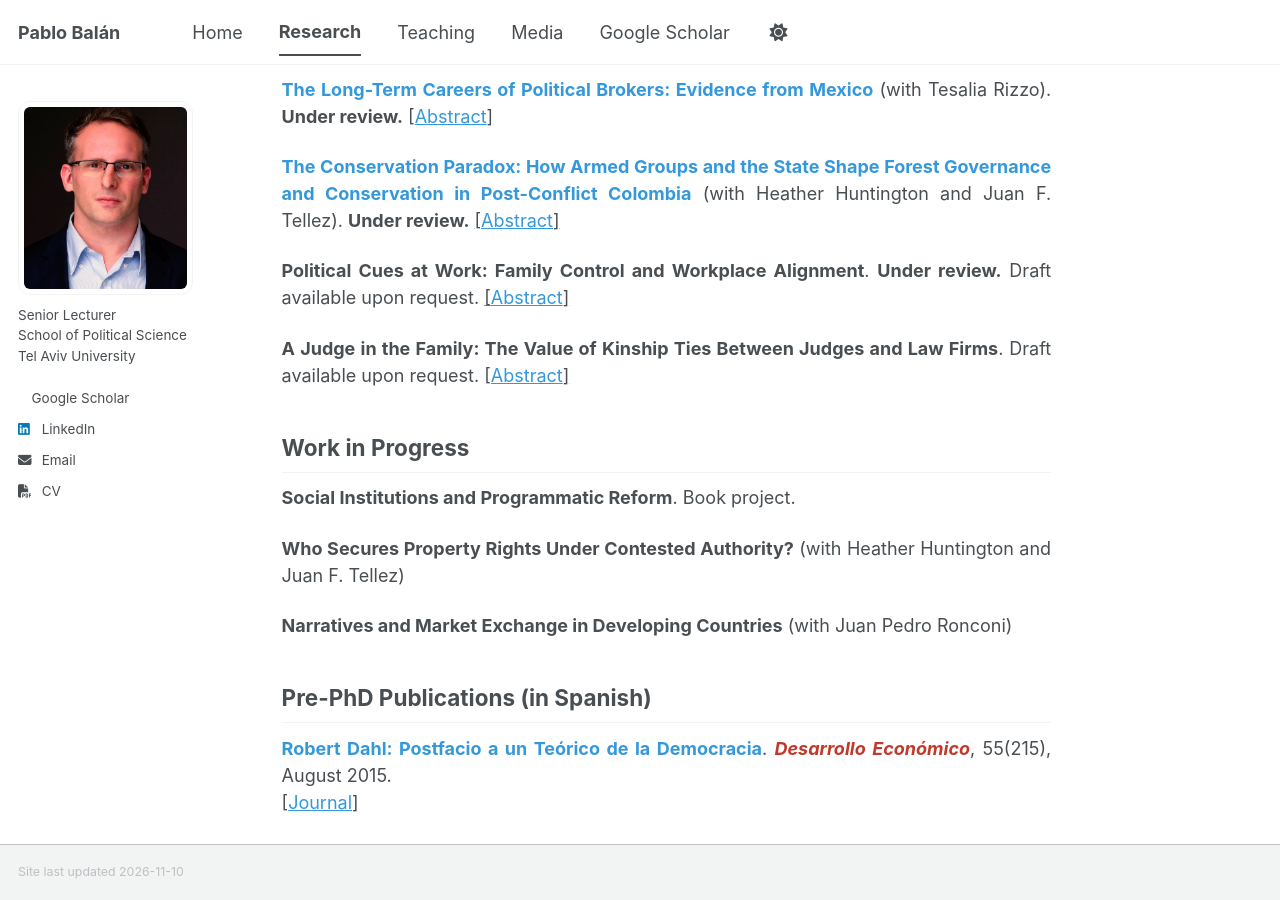
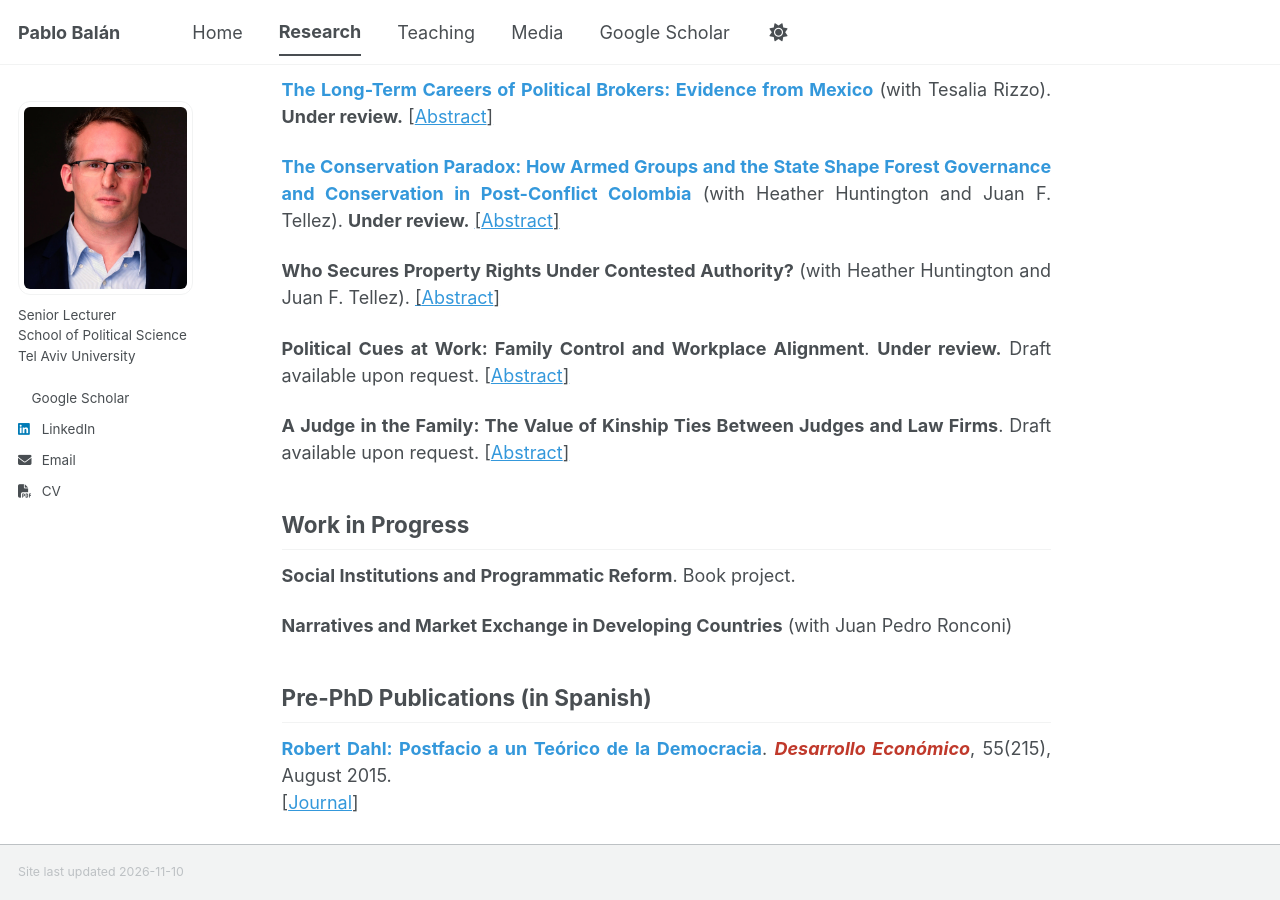
Before and after one commit to pablobalan/pablobalan.github.io, a Jekyll site: the page built from _pages/research.md, in a window 1280 px wide and 900 px high, scrolled down 1386 px. Built offline with Jekyll 4.4.1, drawn with Linux system fonts in a browser that asks for light colours; a style sheet for code colours, icons or effects is not loaded; part of the change alters nothing that is shown.

Commit message:
Move Who Secures Property Rights to Working Papers, add abstract
Co-Authored-By: Claude Opus 5 <noreply@anthropic.com>
Claude-Session: https://claude.ai/code/session_01PGUuBhgz2x74MPakQ7gizF

```diff
--- a/_pages/research.md
+++ b/_pages/research.md
@@ -46,6 +46,9 @@ Media coverage: \[[VoxDev](https://voxdev.org/topic/public-economics/can-low-cap
 **[The Conservation Paradox: How Armed Groups and the State Shape Forest Governance and Conservation in Post-Conflict Colombia](/files/conservation-paradox-wp.pdf)** (with Heather Huntington and Juan F. Tellez). **Under review.** <a class="abstract-toggle">Abstract</a><span class="abstract-text">Nearly half of rebel groups worldwide engage in some form of environmental governance. Drawing on an original household survey, satellite measures of forest loss, and qualitative interviews from the Colombian Amazon, we document a paradox: armed-group governance is associated with more rules concerning forest use, but not with reduced forest loss. We argue and show that the effects of environmental rules depend on the economic activities they regulate and on the configuration of actors that creates and enforces them. Forest loss is especially high where armed groups govern alongside local civilian institutions and illegal economies are prevalent, consistent with armed groups co-opting these institutions to promote extraction. By contrast, regional environmental authorities are associated with lower forest loss, especially where extractive pressures are greater. Environmental governance thus cannot be understood independently of the political economy of extraction.</span>
 
 
+**Who Secures Property Rights Under Contested Authority?** (with Heather Huntington and Juan F. Tellez). <a class="abstract-toggle">Abstract</a><span class="abstract-text">A large literature shows that armed groups can win civilian support by supplying order when the state does not. Yet whether armed groups can substitute for the state as enforcers of property rights is less clear. We argue that an armed group can produce order while remaining a threat to the land it governs. We study this question in the Colombian Amazon, where armed groups govern: nearly three in ten households we surveyed say armed groups make, monitor, or enforce local rules, about as many as say the same of the national state. Using an experiment embedded in a survey of 2,024 households, we find that civilians judge land 30 percentage points less secure under armed groups than under state protection. The gap narrows among households exposed to armed rule but does not close. Even the most state-skeptical households prefer state protection by nearly 25 points, and nearly three in four of them who lack documents would pay for a state title. Observational data support these patterns: households under greater armed governance report more fear that armed groups will take their land and are more likely to have lost access to forest they once used. These findings distinguish governing capacity from the ability to credibly protect property rights.</span>
+
+
 **Political Cues at Work: Family Control and Workplace Alignment**. **Under review.** Draft available upon request. <a class="abstract-toggle">Abstract</a><span class="abstract-text">Prominent accounts of workplace mobilization emphasize employers' leverage over economically dependent workers. I develop an informational account in which the political choices of those who control a firm provide cues about whom to support. I examine this argument in the context of Brazil's 2015 ban on corporate campaign contributions, which I argue increased the salience of controlling-family donations. Combining data on publicly listed Brazilian firms, family ties, formal-sector workers, and campaign contributions, I find greater alignment between workers' donations and the controlling family's party support in the first post-ban election, but no detectable differential increase in donation participation relative to privately controlled non-family firms. Identified relatives also donate at much higher rates than their coworkers. Together, the findings distinguish alignment from mobilization: political overlap within firms can increase without a distinctive expansion in participation.</span>
 
 
@@ -56,8 +59,6 @@ Media coverage: \[[VoxDev](https://voxdev.org/topic/public-economics/can-low-cap
 
 **Social Institutions and Programmatic Reform**. Book project.
 
-**Who Secures Property Rights Under Contested Authority?** (with Heather Huntington and Juan F. Tellez)
-
 **Narratives and Market Exchange in Developing Countries** (with Juan Pedro Ronconi)
 
 ## Pre-PhD Publications (in Spanish)
```
